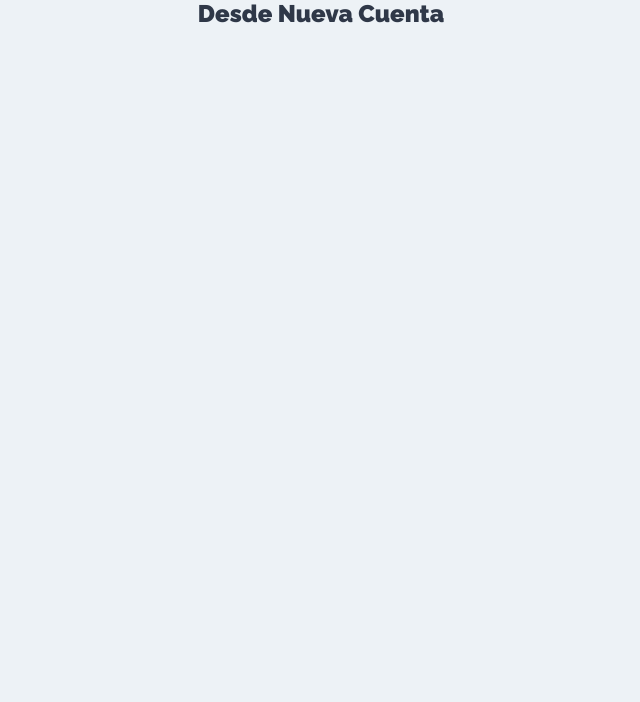
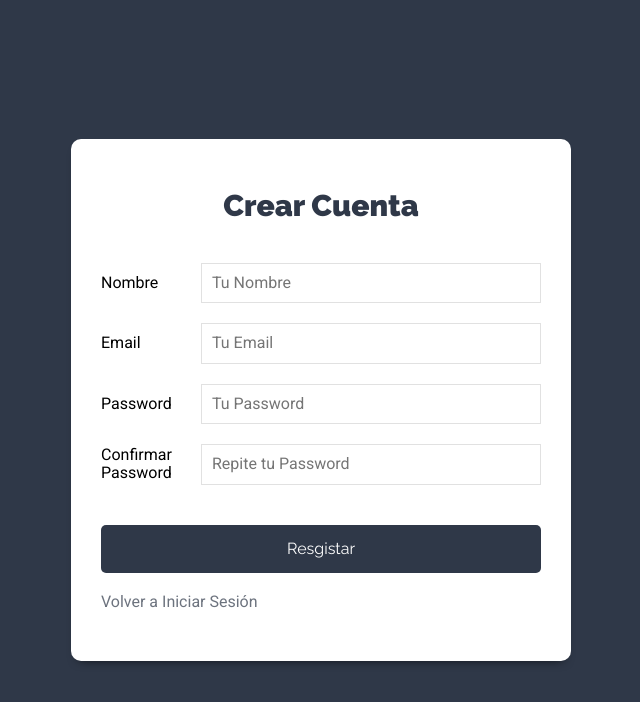
Before and after one commit to cavesa10/ProjectClient, a React (Create React App) app: page /nueva-cuenta in a window 1280 px wide. Shown: the top 702 px of the page, without its empty margins (319-959 px from the left). Built offline with nearby package versions, Linux system fonts and the light colour scheme.

Commit message:
Creando login/sign up

```diff
--- a/src/components/auth/Login.js
+++ b/src/components/auth/Login.js
@@ -1,9 +1,67 @@
-import React from 'react'
+import React, {useState} from "react";
+import {Link} from 'react-router-dom'
 
 export const Login = () => {
+
+  const [loginValidacion, setLoginValidacion] = useState({
+    email: '',
+    password: ''
+  })
+
+  const {email, password} = loginValidacion
+
+  const handleOnChange = (e) => {
+
+    setLoginValidacion({
+      ...loginValidacion,
+      [e.target.name]: e.target.value
+    })
+
+  };
+
+  const handleOnSubmit = e  => {
+    e.preventDefault()
+
+    // Validación que no haya campos vacios
+
+    // Pasarlos al action
+  }
+
   return (
     <div>
-      <h2>Desde el login</h2>
+      <div className="form-usuario">
+        <div className="contenedor-form sombra-dark">
+          <h1>Iniciar Sesión</h1>
+          <form onSubmit={handleOnSubmit}>
+            <div className="campo-form">
+              <label htmlFor="email">Email</label>
+              <input
+                type="email"
+                id="email"
+                name="email"
+                placeholder="Tu Email"
+                value={email}
+                onChange={handleOnChange}
+              />
+            </div>
+            <div className="campo-form">
+              <label htmlFor="password">Password</label>
+              <input
+                type="password"
+                id="password"
+                name="password"
+                placeholder="Tu Password"
+                value={password}
+                onChange={handleOnChange}
+              />
+            </div>
+            <div className="campo-form">
+              <input type="submit" value="Iniciar Sesión" className="btn btn-primario btn-block" />
+            </div>
+          </form>
+          <Link to={'/nueva-cuenta'} className="enlace-cuenta" > Crear Cuenta </Link>
+        </div>
+      </div>
     </div>
-  )
-}
+  );
+};
--- a/src/components/auth/NuevaCuenta.js
+++ b/src/components/auth/NuevaCuenta.js
@@ -1,9 +1,95 @@
-import React from 'react'
+import React, {useState} from "react";
+import {Link} from 'react-router-dom'
 
 export const NuevaCuenta = () => {
+
+  const [loginValidacion, setLoginValidacion] = useState({
+    nombre: '',
+    email: '',
+    password: '',
+    confirmar: ''
+  })
+
+  const {nombre, email, password, confirmar} = loginValidacion
+
+  const handleOnChange = (e) => {
+
+    setLoginValidacion({
+      ...loginValidacion,
+      [e.target.name]: e.target.value
+    })
+
+  };
+
+  const handleOnSubmit = e  => {
+    e.preventDefault()
+
+    // Validación que no haya campos vacios
+
+    // password minimo de 6 caracteres
+
+    // los dos pass sean iguales
+
+    // Pasarlos al action
+  }
+
   return (
     <div>
-      <h2>Desde Nueva Cuenta</h2>
+      <div className="form-usuario">
+        <div className="contenedor-form sombra-dark">
+          <h1>Crear Cuenta</h1>
+          <form onSubmit={handleOnSubmit}>
+          <div className="campo-form">
+              <label htmlFor="nombre">Nombre</label>
+              <input
+                type="text"
+                id="nombre"
+                name="nombre"
+                placeholder="Tu Nombre"
+                value={nombre}
+                onChange={handleOnChange}
+              />
+            </div>
+            <div className="campo-form">
+              <label htmlFor="email">Email</label>
+              <input
+                type="email"
+                id="email"
+                name="email"
+                placeholder="Tu Email"
+                value={email}
+                onChange={handleOnChange}
+              />
+            </div>
+            <div className="campo-form">
+              <label htmlFor="password">Password</label>
+              <input
+                type="password"
+                id="password"
+                name="password"
+                placeholder="Tu Password"
+                value={password}
+                onChange={handleOnChange}
+              />
+            </div>
+            <div className="campo-form">
+              <label htmlFor="confirmar">Confirmar Password</label>
+              <input
+                type="password"
+                id="confirmar"
+                name="confirmar"
+                placeholder="Repite tu Password"
+                value={confirmar}
+                onChange={handleOnChange}
+              />
+            </div>
+            <div className="campo-form">
+              <input type="submit" value="Resgistar" className="btn btn-primario btn-block" />
+            </div>
+          </form>
+          <Link to={'/'} className="enlace-cuenta" > Volver a Iniciar Sesión </Link>
+        </div>
+      </div>
     </div>
-  )
-}
+  );
+};
```
